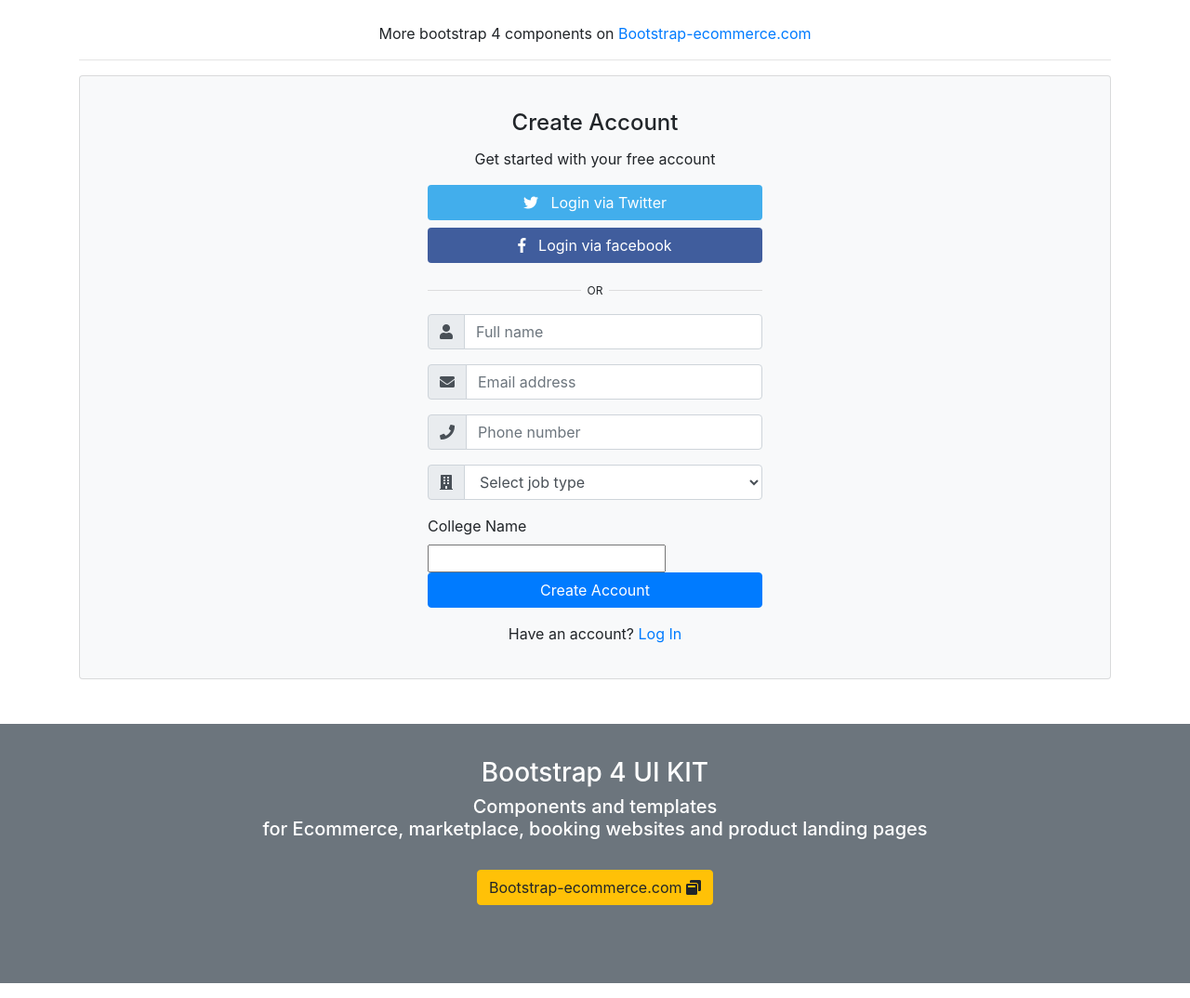
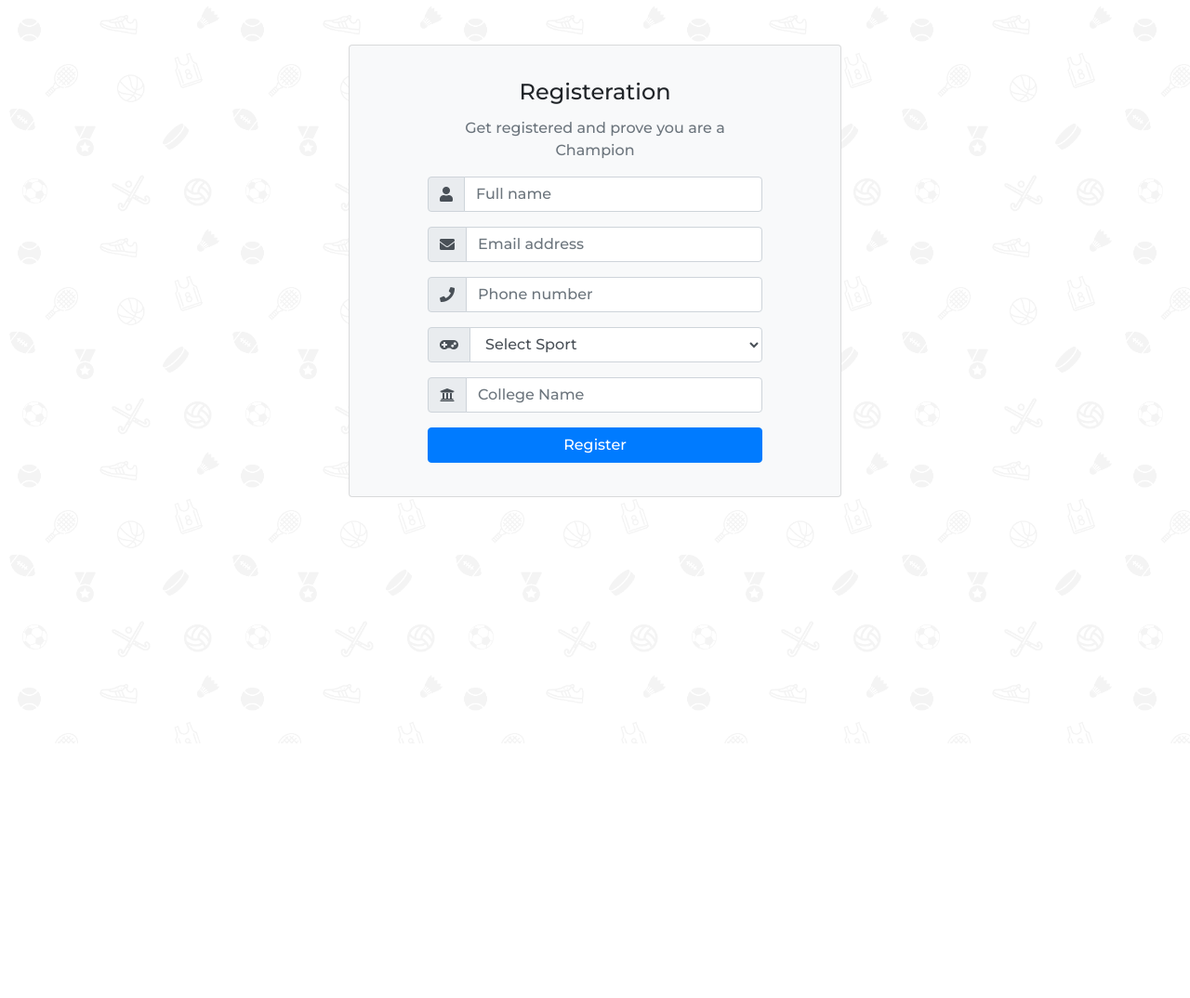
Before and after one commit to PatilOjas/SPoorthi, a Django app: template static/templates/index.html in a window 1280 px wide. Shown: the whole page at 93% size. After the commit the page ends 535 px from the top, so only its background shows below. Run offline with Django 3.2, Linux system fonts and the light colour scheme; the template is opened without the code that fills it, so the values that code supplies are empty; some libraries are stand-ins or nearby versions.

Commit message:
styling-register-form

```diff
--- a/app/views.py
+++ b/app/views.py
@@ -16,7 +16,7 @@ def registrationPage(request):
 			# from_email = settings.EMAIL_HOST_USER
 			# mail = send_mail(subject, message, from_email, [request.POST['email']], fail_silently=False)
 
-	return render(request, '')
+	return render(request, 'index.html')
 
 # def homePage(request):
 # 	return render(request, '')
--- a/static/CSS/style.css
+++ b/static/CSS/style.css
@@ -1,30 +1,17 @@
-.divider-text {
-    position: relative;
-    text-align: center;
-    margin-top: 15px;
-    margin-bottom: 15px;
-}
-.divider-text span {
-    padding: 7px;
-    font-size: 12px;
-    position: relative;
-    z-index: 2;
-}
-.divider-text:after {
-    content: "";
-    position: absolute;
-    width: 100%;
-    border-bottom: 1px solid #ddd;
-    top: 55%;
-    left: 0;
-    z-index: 1;
+@import url('https://fonts.googleapis.com/css2?family=Montserrat:wght@300;500;700&display=swap');
+
+body{
+    margin: 0;
+    padding: 0;
+    box-sizing: border-box;
+    font-family: 'Montserrat', Verdana, Geneva, Tahoma, sans-serif;
+    background-image: url("/static/images/Sports.png");
+    background-repeat: repeat;
+    background-size: 15rem;
 }
 
-.btn-facebook {
-    background-color: #405D9D;
-    color: #fff;
+
+/* ####################################### Register form ###################################### */
+.register-section .container{
+    width: 35rem;
 }
-.btn-twitter {
-    background-color: #42AEEC;
-    color: #fff;
-}
--- a/static/templates/index.html
+++ b/static/templates/index.html
@@ -1,6 +1,7 @@
 {% load static %}
 <!DOCTYPE html>
 <html lang="en">
+
 <head>
 	<meta charset="UTF-8">
 	<meta http-equiv="X-UA-Compatible" content="IE=edge">
@@ -9,31 +10,22 @@
 	<script src="//maxcdn.bootstrapcdn.com/bootstrap/4.0.0/js/bootstrap.min.js"></script>
 	<script src="//cdnjs.cloudflare.com/ajax/libs/jquery/3.2.1/jquery.min.js"></script>
 	<!------ Include the above in your HEAD tag ---------->
-	<link rel="stylesheet" href="{% static './CSS/style.css' %}">
 	<link rel="stylesheet" href="https://use.fontawesome.com/releases/v5.0.8/css/all.css">
+	<link rel="stylesheet" href="{% static 'CSS/style.css' %}">
 	<title>Reg</title>
 </head>
+
 <body>
 
-<div class="container">
-	<br>  <p class="text-center">More bootstrap 4 components on <a href="http://bootstrap-ecommerce.com/"> Bootstrap-ecommerce.com</a></p>
-	<hr>
+	<div class="register-section">
 
-
-
-
-
+		<div class="container my-5">
+			<!-- ############################################## registration form ########################################### -->
 			<div class="card bg-light">
 				<article class="card-body mx-auto" style="max-width: 400px;">
-		<h4 class="card-title mt-3 text-center">Create Account</h4>
-		<p class="text-center">Get started with your free account</p>
-		<p>
-			<a href="" class="btn btn-block btn-twitter"> <i class="fab fa-twitter"></i>   Login via Twitter</a>
-			<a href="" class="btn btn-block btn-facebook"> <i class="fab fa-facebook-f"></i>   Login via facebook</a>
-		</p>
-		<p class="divider-text">
-			<span class="bg-light">OR</span>
-		</p>
+					<h4 class="card-title mt-3 text-center">Registeration</h4>
+					<p class="text-center text-secondary">Get registered and prove you are a Champion</p>
+
 					<form method="POST">
 						{% csrf_token %}
 						<div class="form-group input-group">
@@ -56,38 +48,38 @@
 						</div> <!-- form-group// -->
 						<div class="form-group input-group">
 							<div class="input-group-prepend">
-				<span class="input-group-text"> <i class="fa fa-building"></i> </span>
+								<span class="input-group-text"> <i class="fa fa-gamepad"></i> </span>
 							</div>
 							<select class="form-control" name="event" required>
-				<option value="" selected="Select job type"> Select job type</option>
+								<option value="" selected="Select job type">Select Sport</option>
 								<option value="Cricket">Cricket</option>
 								<option value="Football">Football</option>
 								<option value="Volleyball">Volleyball</option>
+								<option value="Badminton">Badminton</option>
 							</select>
 						</div> <!-- form-group end.// -->
-		<label for="collegeName">College Name</label>
-			<input type="text"  id="collegeName" name="collegeName" required>
+						<div class="form-group input-group">
+							<div class="input-group-prepend">
+								<span class="input-group-text"> <i class="fa fa-university"></i> </span>
+							</div>
+							<!-- <input name="mobNo" class="form-control" placeholder="Phone number" type="text" required> -->
+							<input type="text" class="form-control" placeholder="College Name" id="collegeName"
+								name="collegeName" required>
+						</div> <!-- form-group// -->
+						<!-- <label for="collegeName">College Name</label> -->
 						<div class="form-group">
-			<button type="submit" class="btn btn-primary btn-block"> Create Account  </button>
+							<button type="submit" class="btn btn-primary btn-block"> Register </button>
 						</div> <!-- form-group// -->
-		<p class="text-center">Have an account? <a href="">Log In</a> </p>
+
 					</form>
 				</article>
 			</div> <!-- card.// -->
 
 		</div>
 		<!--container end.//-->
+	</div>
 
-	<br><br>
-	<article class="bg-secondary mb-3">
-	<div class="card-body text-center">
-		<h3 class="text-white mt-3">Bootstrap 4 UI KIT</h3>
-	<p class="h5 text-white">Components and templates  <br> for Ecommerce, marketplace, booking websites
-	and product landing pages</p>   <br>
-	<p><a class="btn btn-warning" target="_blank" href="http://bootstrap-ecommerce.com/"> Bootstrap-ecommerce.com
-	 <i class="fa fa-window-restore "></i></a></p>
-	</div>
-	<br><br>
-	</article>
+
 </body>
+
 </html>
```
Also changed, not shown: static/images/Sports.png (added). Lines whose indentation alone changed are shown as unchanged.
